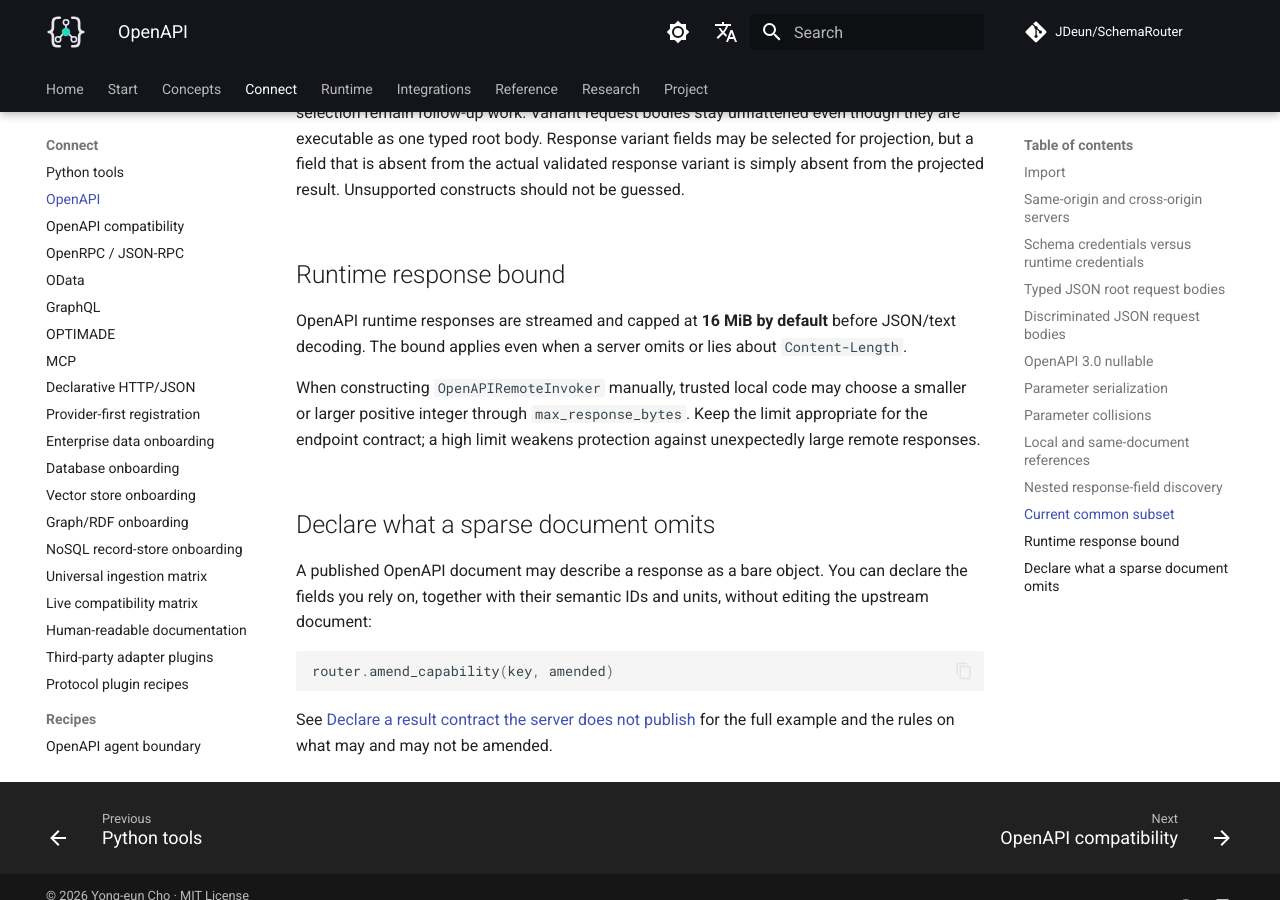
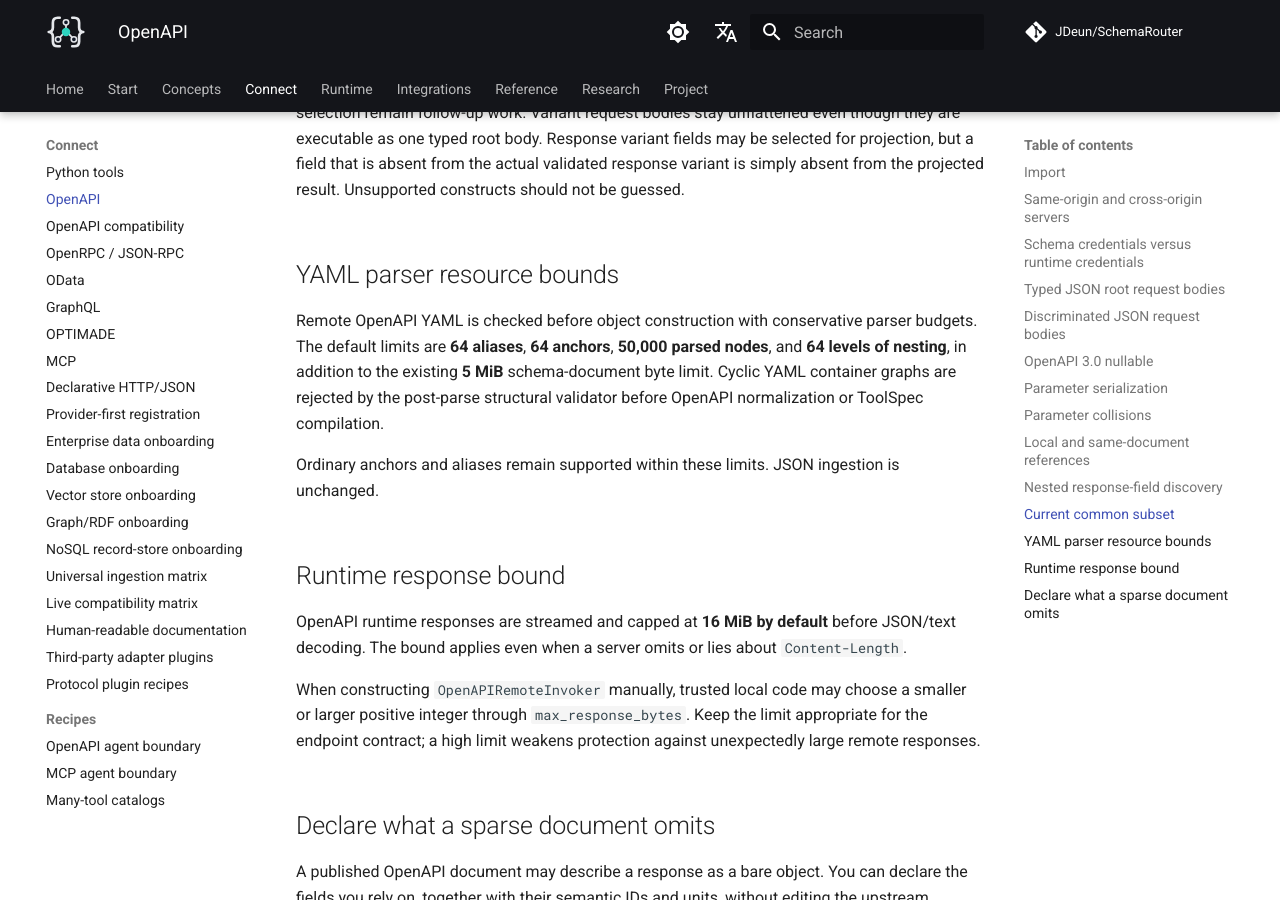
Before and after one commit to JDeun/SchemaRouter, an MkDocs documentation site: the page built from docs/guides/openapi.md, in a window 1280 px wide and 900 px high, scrolled down 8151 px. Built offline with MkDocs 1.6.1 and Material for MkDocs 9.7.7, drawn with Linux system fonts in a browser that asks for light colours; comment, search, counter and statistics services are not loaded.

Commit message:
docs(openapi): document YAML parser budgets

```diff
--- a/docs/guides/openapi.md
+++ b/docs/guides/openapi.md
@@ -346,6 +346,16 @@
 guessed.
 
 
+## YAML parser resource bounds
+
+Remote OpenAPI YAML is checked before object construction with conservative parser budgets.
+The default limits are **64 aliases**, **64 anchors**, **50,000 parsed nodes**, and **64 levels of
+nesting**, in addition to the existing **5 MiB** schema-document byte limit. Cyclic YAML container
+graphs are rejected by the post-parse structural validator before OpenAPI normalization or
+ToolSpec compilation.
+
+Ordinary anchors and aliases remain supported within these limits. JSON ingestion is unchanged.
+
 ## Runtime response bound
 
 OpenAPI runtime responses are streamed and capped at **16 MiB by default** before JSON/text decoding.
```
